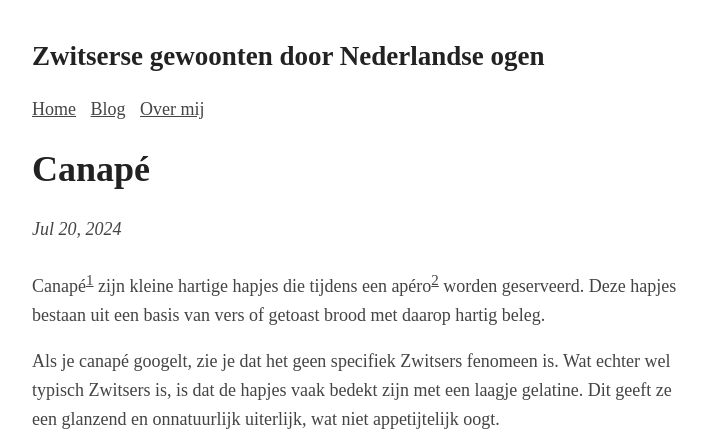
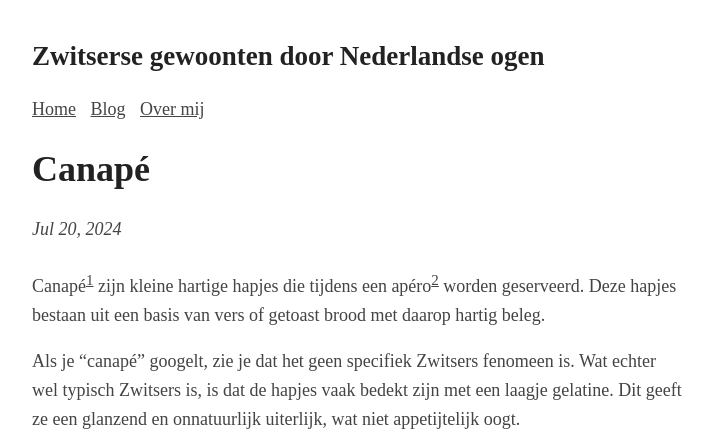
Before and after one commit to Roald87/roaldin.ch, a Jekyll site: the page built from _posts/2024-07-20-canape.md, in a window 1280 px wide, cut to the strip 0-448 px from the top of the page. Shown: the whole strip, without its empty margins (283-996 px from the left). Built offline with Jekyll 4.4.1, drawn with Linux system fonts in a browser that asks for light colours; comment, search, counter and statistics services are not loaded.

Commit message:
Spellcheck by ChatGPT

```diff
--- a/_posts/2024-07-20-canape.md
+++ b/_posts/2024-07-20-canape.md
@@ -6,7 +6,7 @@ image: generated/canape-1-500-b62874354.webp
 
 Canapé[^1] zijn kleine hartige hapjes die tijdens een apéro[^2] worden geserveerd. Deze hapjes bestaan uit een basis van vers of getoast brood met daarop hartig beleg.
 
-Als je canapé googelt, zie je dat het geen specifiek Zwitsers fenomeen is. Wat echter wel typisch Zwitsers is, is dat de hapjes vaak bedekt zijn met een laagje gelatine. Dit geeft ze een glanzend en onnatuurlijk uiterlijk, wat niet appetijtelijk oogt.
+Als je "canapé" googelt, zie je dat het geen specifiek Zwitsers fenomeen is. Wat echter wel typisch Zwitsers is, is dat de hapjes vaak bedekt zijn met een laagje gelatine. Dit geeft ze een glanzend en onnatuurlijk uiterlijk, wat niet appetijtelijk oogt.
 
 {% picture canape-1.jpg --alt Vier belegde boterhammen met verschillende toppings, waaronder zalm, ei, tomaat, komkommer en bessen, naast een stapel gesneden brood. %}
 _Canapé zonder gelatinelaagje, maar verder zien ze er wel typisch Zwitsers uit._
```
